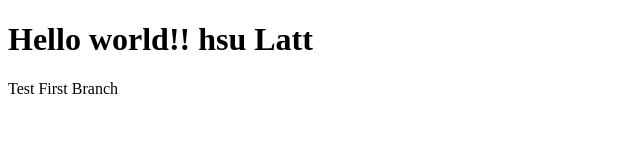
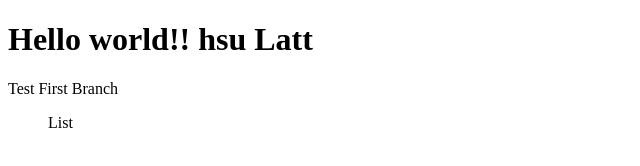
Before and after one commit to HsuLatt/FirstRepo, a plain HTML site: page index.html in a window 1280 px wide. Shown: the full height of the page, 0-640 px from the left. Drawn offline with Linux system fonts and the light colour scheme.

Commit message:
2ndCommit

```diff
--- a/index.html
+++ b/index.html
@@ -8,5 +8,6 @@
 <body>
     <h1>Hello world!! hsu Latt</h1>
     <p>Test First Branch</p>
+    <ul>List</ul>
 </body>
 </html>
```
